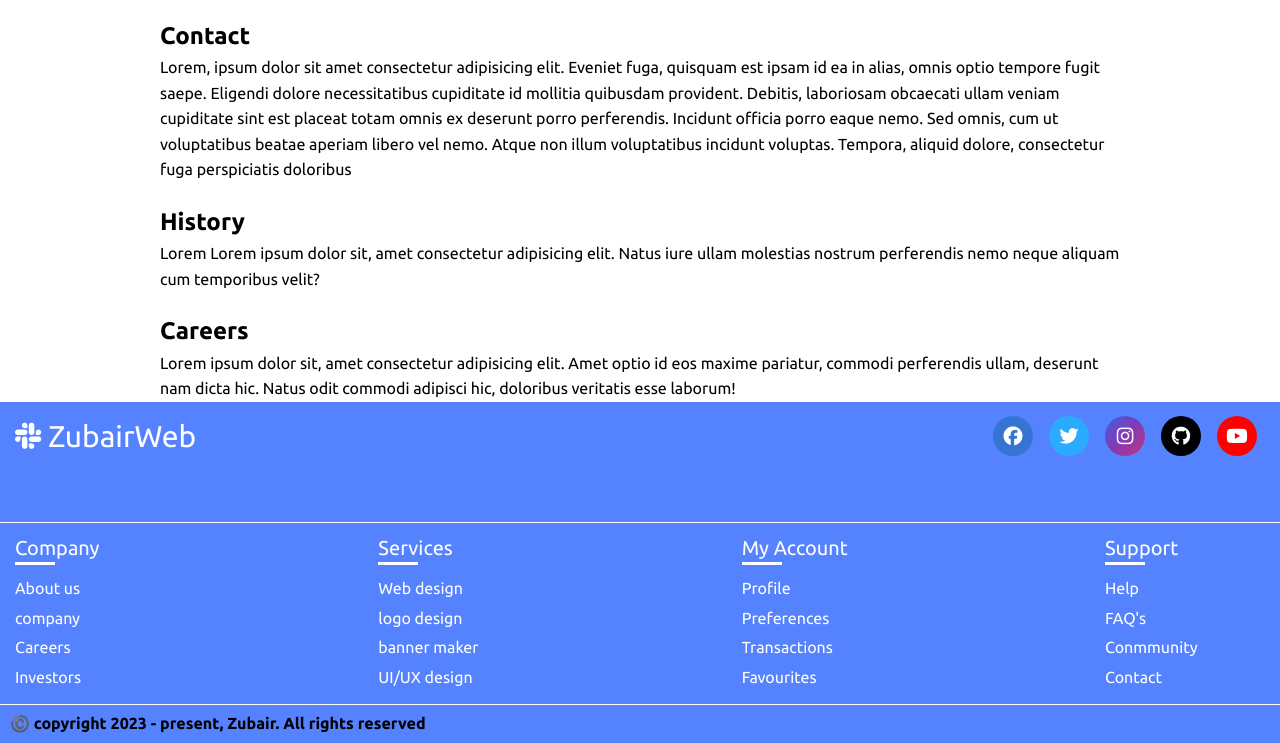
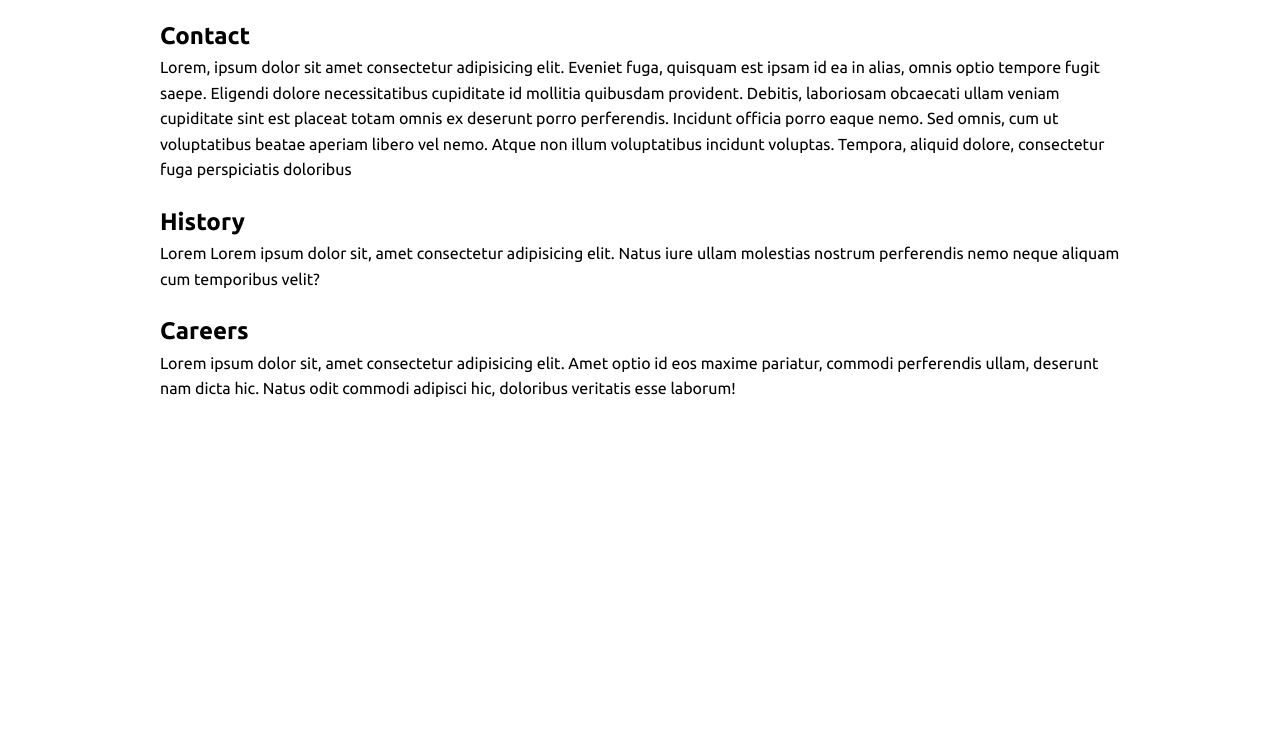
Before and after one commit to Zubair-ansari1/TableOfContents_dynamic, a plain HTML site: page index.html in a window 1280 px wide. Shown: the part 481-1224 px from the top of the page. After the commit the page ends 883 px from the top, so only its background shows below. Drawn offline with Linux system fonts and the light colour scheme.

Commit message:
Updated index.html

```diff
--- a/index.html
+++ b/index.html
@@ -80,88 +80,6 @@
         </div>
     </main>
 
-    <footer>
-        <div class="top">
-            <div class="logo">
-                <i class="fab fa-slack"></i>
-                <span>ZubairWeb</span>
-            </div>
-            <div class="social-icons">
-                <a href="#" style="background:#3574d2;"><i class="fab fa-facebook"></i></a>
-                <a href="#" style="background:#2babff;"><i class="fab fa-twitter"></i></a>
-                <a href="#" style="background: linear-gradient(135deg, #405DE6, #833AB4, #C13584);"><i
-                        class="fab fa-instagram"></i></a>
-                <a href="#" style="background:black;"><i class="fab fa-github"></i></a>
-                <a href="#" style="background:red;"><i class="fab fa-youtube"></i></a>
-            </div>
-        </div>
-        <div class="linkbox">
-            <ul class="box">
-                <li class="title">Company</li>
-                <a href="#">
-                    <li>About us</li>
-                </a>
-                <a href="#">
-                    <li>company</li>
-                </a>
-                <a href="#">
-                    <li>Careers</li>
-                </a>
-                <a href="#">
-                    <li>Investors</li>
-                </a>
-            </ul>
-            <ul class="box">
-                <li class="title">Services</li>
-                <a href="#">
-                    <li>Web design</li>
-                </a>
-                <a href="#">
-                    <li>logo design</li>
-                </a>
-                <a href="#">
-                    <li>banner maker</li>
-                </a>
-                <a href="#">
-                    <li>UI/UX design</li>
-                </a>
-            </ul>
-            <ul class="box">
-                <li class="title">My Account</li>
-                <a href="#">
-                    <li>Profile</li>
-                </a>
-                <a href="#">
-                    <li>Preferences</li>
-                </a>
-                <a href="#">
-                    <li>Transactions</li>
-                </a>
-                <a href="#">
-                    <li>Favourites</li>
-                </a>
-            </ul>
-            <ul class="box">
-                <li class="title">Support</li>
-                <a href="#">
-                    <li>Help</li>
-                </a>
-                <a href="#">
-                    <li>FAQ's</li>
-                </a>
-                <a href="#">
-                    <li>Conmmunity</li>
-                </a>
-                <a href="#">
-                    <li>Contact</li>
-                </a>
-            </ul>
-        </div>
-        <div class="copy">
-            <p><strong> ©️ copyright 2023 - present, Zubair. All rights reserved </strong></p>
-        </div>
-    </footer>
-
 </body>
 
 </html>
```
